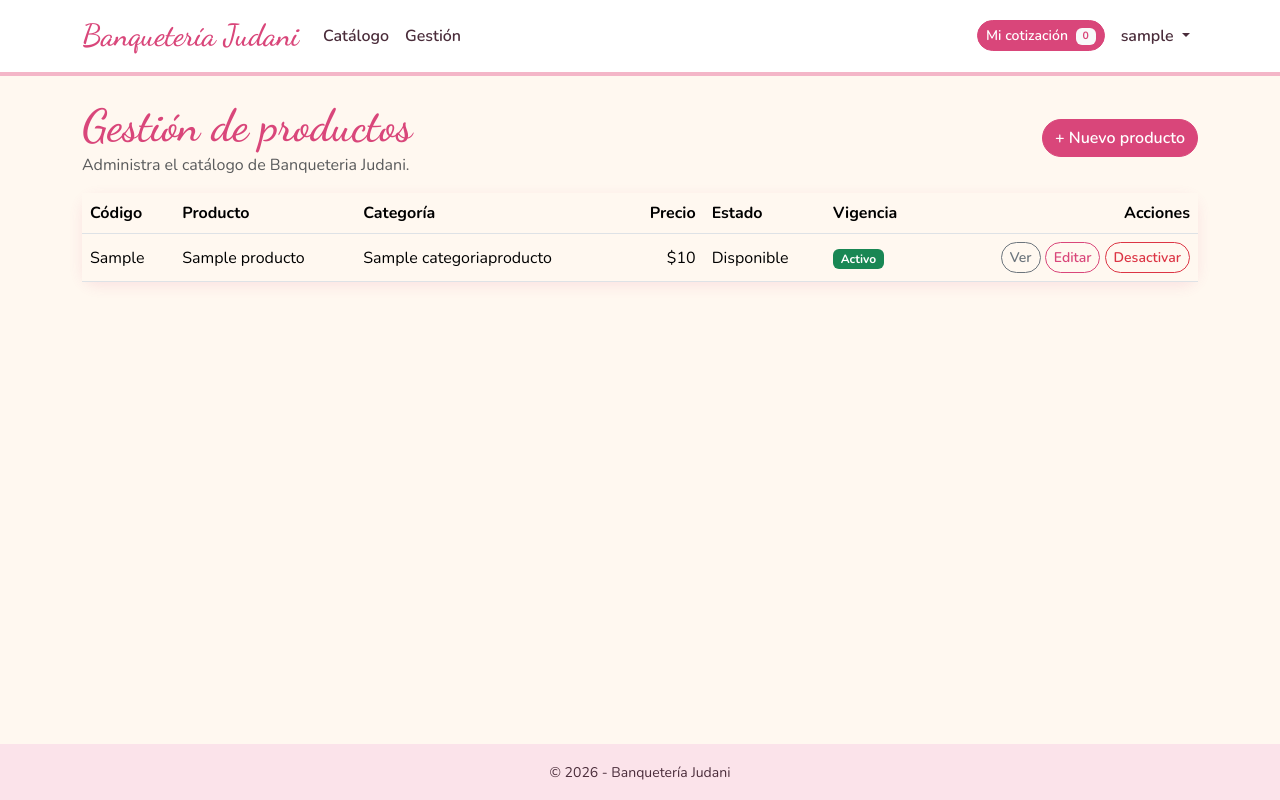
After one commit to Berettla/EVS3-BackEnd, a Django app: page /catalogo/gestion/ in a window 1280 px wide. The commit adds this page. Run offline with Django 5.2, Linux system fonts and the light colour scheme; a user stored in the database is signed in; tables that the repository leaves empty hold one stand-in row (values such as "Sample post").

Commit message:
editar con confirmación y panel de gestion

```diff
--- a/apps/catalogo/urls.py
+++ b/apps/catalogo/urls.py
@@ -5,6 +5,9 @@ app_name = 'catalogo'
 
 urlpatterns = [
     path('', views.lista_productos, name='lista'),
+    path('gestion/', views.gestion_productos, name='gestion'),
     path('crear/', views.crear_producto, name='crear'),
+    path('<slug:slug>/editar/', views.editar_producto, name='editar'),
+    path('<slug:slug>/eliminar/', views.eliminar_producto, name='eliminar'),
     path('<slug:slug>/', views.detalle_producto, name='detalle'),
 ]
--- a/apps/catalogo/views.py
+++ b/apps/catalogo/views.py
@@ -18,6 +18,8 @@ ORDENES = {
 def es_personal(user):
     return user.is_staff
 
+
+# ---------- Catálogo público (Read) ----------
 
 def lista_productos(request):
     productos = Producto.objects.filter(activo=True).select_related('categoria')
@@ -58,6 +60,15 @@ def detalle_producto(request, slug):
     return render(request, 'catalogo/detalle.html', {'producto': producto})
 
 
+# ---------- Backoffice (solo personal) ----------
+
+@login_required
+@user_passes_test(es_personal, login_url='core:acceso_denegado')
+def gestion_productos(request):
+    productos = Producto.objects.select_related('categoria').order_by('categoria__nombre', 'nombre')
+    return render(request, 'catalogo/gestion.html', {'productos': productos})
+
+
 @login_required
 @user_passes_test(es_personal, login_url='core:acceso_denegado')
 def crear_producto(request):
@@ -70,3 +81,36 @@ def crear_producto(request):
     else:
         form = ProductoForm()
     return render(request, 'catalogo/form.html', {'form': form, 'titulo': 'Nuevo producto'})
+
+
+@login_required
+@user_passes_test(es_personal, login_url='core:acceso_denegado')
+def editar_producto(request, slug):
+    producto = get_object_or_404(Producto, slug=slug)
+    if request.method == 'POST':
+        form = ProductoForm(request.POST, request.FILES, instance=producto)
+        if form.is_valid():
+            producto = form.save()
+            messages.success(request, f'Producto "{producto.nombre}" actualizado correctamente.')
+            return redirect('catalogo:gestion')
+    else:
+        form = ProductoForm(instance=producto)
+    return render(request, 'catalogo/form.html', {
+        'form': form,
+        'titulo': f'Editar: {producto.nombre}',
+    })
+
+
+@login_required
+@user_passes_test(es_personal, login_url='core:acceso_denegado')
+def eliminar_producto(request, slug):
+    producto = get_object_or_404(Producto, slug=slug, activo=True)
+    if request.method == 'POST':
+        producto.activo = False
+        producto.save(update_fields=['activo'])
+        messages.success(
+            request,
+            f'El producto "{producto.nombre}" fue desactivado y ya no aparece en el catálogo.',
+        )
+        return redirect('catalogo:gestion')
+    return render(request, 'catalogo/confirmar_eliminar.html', {'producto': producto})
--- a/templates/base.html
+++ b/templates/base.html
@@ -80,7 +80,7 @@
                     <ul class="navbar-nav me-auto">
                         <li class="nav-item"><a class="nav-link" href="{% url 'catalogo:lista' %}">Catálogo</a></li>
                         {% if user.is_staff %}
-                            <li class="nav-item"><a class="nav-link" href="#">Gestión</a></li>
+                            <li class="nav-item"><a class="nav-link" href="{% url 'catalogo:gestion' %}">Gestión</a></li>
                         {% endif %}
                     </ul>
 
--- a/templates/catalogo/form.html
+++ b/templates/catalogo/form.html
@@ -37,7 +37,7 @@
 
                 <div class="d-flex gap-2 mt-4">
                     <button type="submit" class="btn btn-primary px-4">Guardar</button>
-                    <a href="{% url 'catalogo:lista' %}" class="btn btn-outline-secondary">Cancelar</a>
+                    <a href="{% url 'catalogo:gestion' %}" class="btn btn-outline-secondary">Cancelar</a>
                 </div>
             </form>
         </div>
--- /dev/null
+++ b/templates/catalogo/gestion.html
@@ -0,0 +1,60 @@
+{% extends 'base.html' %}
+
+{% block titulo %}Gestión de productos - Banqueteria Judani{% endblock %}
+
+{% block contenido %}
+<div class="d-flex justify-content-between align-items-center flex-wrap gap-2 mb-3">
+    <div>
+        <h1 style="font-family: 'Dancing Script', cursive; color: #D9467A; font-size: 2.8rem;" class="mb-0">Gestión de productos</h1>
+        <p class="text-muted mb-0">Administra el catálogo de Banqueteria Judani.</p>
+    </div>
+    <a href="{% url 'catalogo:crear' %}" class="btn btn-primary">+ Nuevo producto</a>
+</div>
+
+<div class="card">
+    <div class="table-responsive">
+        <table class="table table-hover align-middle mb-0">
+            <thead>
+                <tr>
+                    <th>Código</th>
+                    <th>Producto</th>
+                    <th>Categoría</th>
+                    <th class="text-end">Precio</th>
+                    <th>Estado</th>
+                    <th>Vigencia</th>
+                    <th class="text-end">Acciones</th>
+                </tr>
+            </thead>
+            <tbody>
+                {% for p in productos %}
+                    <tr {% if not p.activo %}class="table-secondary"{% endif %}>
+                        <td>{{ p.codigo }}</td>
+                        <td>{{ p.nombre }}</td>
+                        <td>{{ p.categoria.nombre }}</td>
+                        <td class="text-end">${{ p.precio_unitario|floatformat:"0g" }}</td>
+                        <td>{{ p.get_estado_display }}</td>
+                        <td>
+                            {% if p.activo %}
+                                <span class="badge text-bg-success">Activo</span>
+                            {% else %}
+                                <span class="badge text-bg-secondary">Inactivo</span>
+                            {% endif %}
+                        </td>
+                        <td class="text-end text-nowrap">
+                            {% if p.activo %}
+                                <a href="{% url 'catalogo:detalle' p.slug %}" class="btn btn-sm btn-outline-secondary">Ver</a>
+                            {% endif %}
+                            <a href="{% url 'catalogo:editar' p.slug %}" class="btn btn-sm btn-outline-primary">Editar</a>
+                            {% if p.activo %}
+                                <a href="{% url 'catalogo:eliminar' p.slug %}" class="btn btn-sm btn-outline-danger">Desactivar</a>
+                            {% endif %}
+                        </td>
+                    </tr>
+                {% empty %}
+                    <tr><td colspan="7" class="text-center text-muted py-4">Aún no hay productos.</td></tr>
+                {% endfor %}
+            </tbody>
+        </table>
+    </div>
+</div>
+{% endblock %}
```
Also changed, not shown: templates/catalogo/confirmar_eliminar.html (added, +22 -0 lines).
